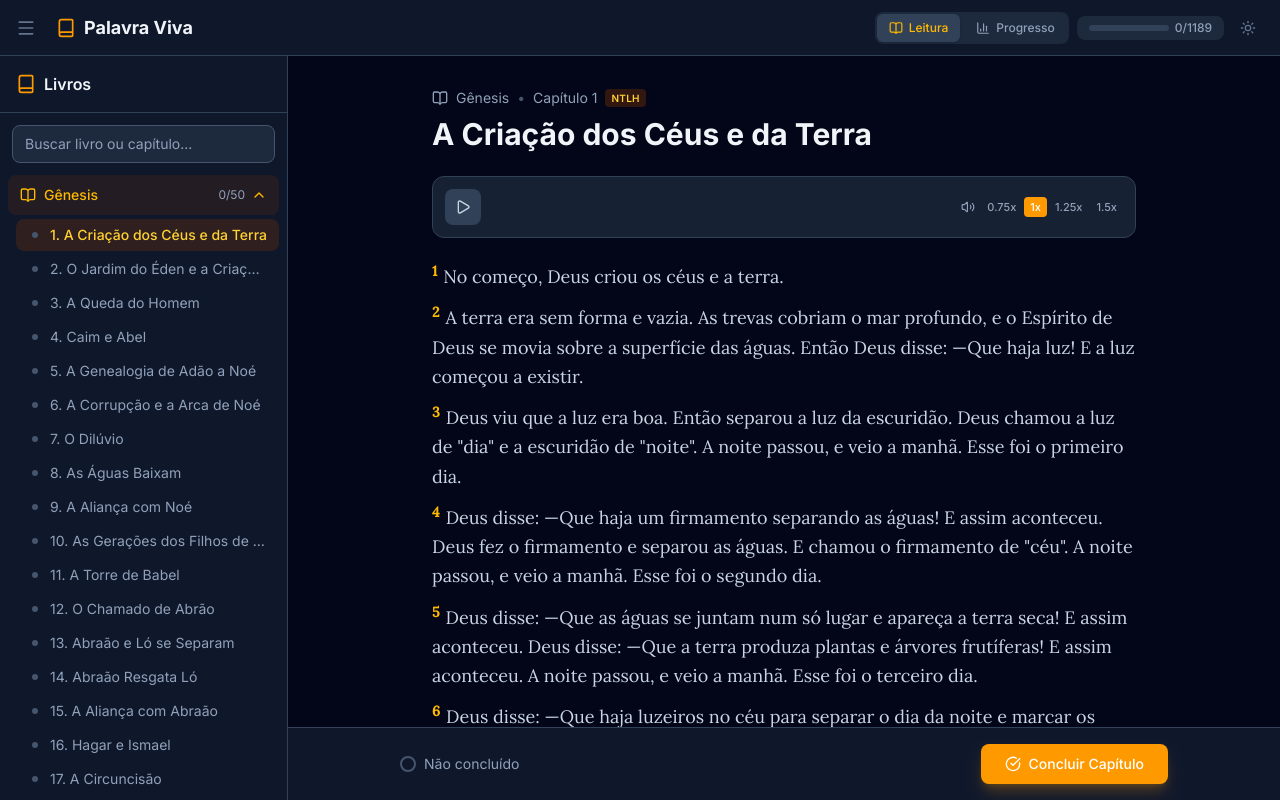
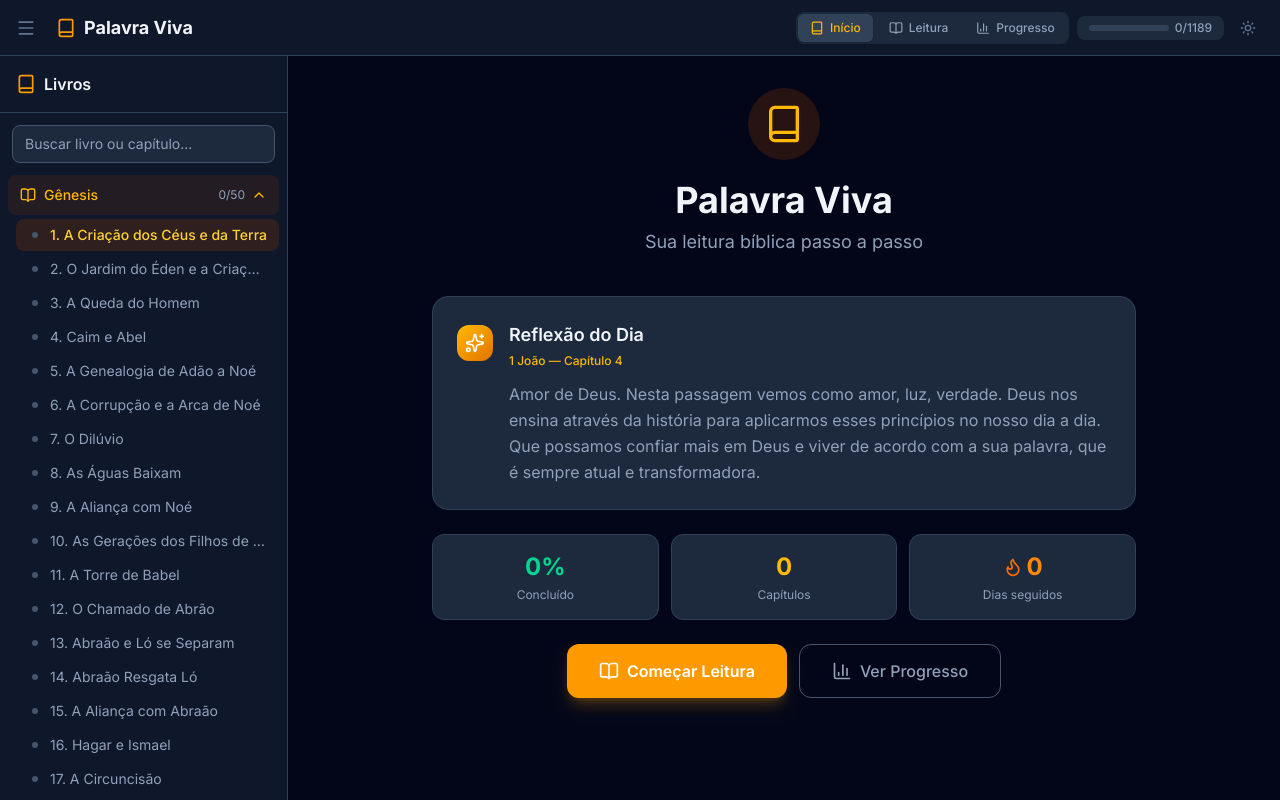
Before and after one commit to amplitudemodulada/biblia-itej, a React (Vite) app: page / in a window 1280 px wide. Built offline with nearby package versions, Linux system fonts and the light colour scheme.

Commit message:
Tela inicial (Home) com boas-vindas e reflexão do dia

```diff
--- a/src/App.jsx
+++ b/src/App.jsx
@@ -129,6 +129,136 @@ function Sidebar({ books, currentBookId, currentChapterIdx, progress, onSelectCh
         </div>
       </aside>
     </>
+  )
+}
+
+function Home({ progress, onStartReading, onShowDashboard }) {
+  const dailyReflection = useMemo(() => {
+    const today = new Date().toISOString().split('T')[0]
+    let hash = 0
+    for (let i = 0; i < today.length; i++) { hash = ((hash << 5) - hash) + today.charCodeAt(i); hash |= 0 }
+    const idx = Math.abs(hash) % 1189
+    let counter = 0
+    for (const book of BIBLE_DATA) {
+      for (const ch of book.chapters) {
+        if (counter === idx) {
+          return { book: book.name, chapter: ch.number, title: ch.title, text: ch.reflection }
+        }
+        counter++
+      }
+    }
+    return { book: '', chapter: 1, title: '', text: 'Que a paz de Deus esteja com você hoje. Leia a Bíblia e medite na sua palavra.' }
+  }, [])
+
+  const stats = useMemo(() => {
+    let completed = 0
+    let total = 0
+    BIBLE_DATA.forEach(book => {
+      book.chapters.forEach(ch => {
+        total++
+        if (progress.completed[`${book.id}-${ch.number}`]) completed++
+      })
+    })
+    return { completed, total, pct: total > 0 ? Math.round((completed / total) * 100) : 0 }
+  }, [progress])
+
+  const streak = useMemo(() => {
+    const dates = Object.values(progress.completed || {}).filter(v => typeof v === 'string').map(v => v.split('T')[0])
+    if (dates.length === 0) return 0
+    const unique = [...new Set(dates)].sort().reverse()
+    const today = new Date().toISOString().split('T')[0]
+    const yesterday = new Date(Date.now() - 86400000).toISOString().split('T')[0]
+    if (unique[0] !== today && unique[0] !== yesterday) return 0
+    let count = 1
+    let expected = new Date(unique[0])
+    for (let i = 1; i < unique.length; i++) {
+      expected.setDate(expected.getDate() - 1)
+      if (unique[i] === expected.toISOString().split('T')[0]) count++
+      else break
+    }
+    return count
+  }, [progress])
+
+  const lastRead = useMemo(() => {
+    const entries = Object.entries(progress.completed || {})
+    if (entries.length === 0) return null
+    const sorted = entries.sort((a, b) => new Date(b[1]) - new Date(a[1]))
+    const [key] = sorted[0]
+    const parts = key.split('-')
+    const bookId = parts.slice(0, -1).join('-')
+    const chNum = parseInt(parts[parts.length - 1])
+    const book = BIBLE_DATA.find(b => b.id === bookId)
+    return book ? { book: book.name, chapter: chNum } : null
+  }, [progress])
+
+  return (
+    <div className="flex-1 overflow-y-auto">
+      <div className="max-w-3xl mx-auto px-4 sm:px-6 lg:px-8 py-8 animate-fade-in">
+        <div className="text-center mb-10">
+          <div className="p-4 rounded-full bg-amber-100 dark:bg-amber-900/30 mx-auto mb-5 w-fit">
+            <Book className="w-10 h-10 text-amber-600 dark:text-amber-400" />
+          </div>
+          <h1 className="text-3xl sm:text-4xl font-bold text-slate-800 dark:text-slate-100 mb-2">Palavra Viva</h1>
+          <p className="text-slate-500 dark:text-slate-400 text-lg">Sua leitura bíblica passo a passo</p>
+        </div>
+
+        <div className="bg-white dark:bg-slate-800 rounded-2xl border border-slate-200 dark:border-slate-700 p-6 mb-6">
+          <div className="flex items-start gap-4">
+            <div className="p-2 rounded-xl bg-gradient-to-br from-amber-400 to-amber-600 shrink-0 mt-1">
+              <Sparkles className="w-5 h-5 text-white" />
+            </div>
+            <div>
+              <h2 className="text-lg font-semibold text-slate-800 dark:text-slate-100 mb-1">Reflexão do Dia</h2>
+              <p className="text-xs text-amber-600 dark:text-amber-400 font-medium mb-3">{dailyReflection.book} — Capítulo {dailyReflection.chapter}</p>
+              <p className="text-slate-600 dark:text-slate-400 leading-relaxed">{dailyReflection.text}</p>
+            </div>
+          </div>
+        </div>
+
+        <div className="grid grid-cols-3 gap-3 mb-6">
+          <div className="bg-white dark:bg-slate-800 rounded-xl border border-slate-200 dark:border-slate-700 p-4 text-center">
+            <div className="text-2xl font-bold text-emerald-600 dark:text-emerald-400">{stats.pct}%</div>
+            <div className="text-xs text-slate-500 dark:text-slate-400 mt-1">Concluído</div>
+          </div>
+          <div className="bg-white dark:bg-slate-800 rounded-xl border border-slate-200 dark:border-slate-700 p-4 text-center">
+            <div className="text-2xl font-bold text-amber-600 dark:text-amber-400">{stats.completed}</div>
+            <div className="text-xs text-slate-500 dark:text-slate-400 mt-1">Capítulos</div>
+          </div>
+          <div className="bg-white dark:bg-slate-800 rounded-xl border border-slate-200 dark:border-slate-700 p-4 text-center">
+            <div className="flex items-center justify-center gap-1">
+              <Flame className="w-5 h-5 text-orange-500" />
+              <span className="text-2xl font-bold text-orange-600 dark:text-orange-400">{streak}</span>
+            </div>
+            <div className="text-xs text-slate-500 dark:text-slate-400 mt-1">Dias seguidos</div>
+          </div>
+        </div>
+
+        {lastRead && (
+          <div className="text-center mb-6">
+            <p className="text-sm text-slate-500 dark:text-slate-400">
+              Última leitura: <span className="font-medium text-slate-700 dark:text-slate-300">{lastRead.book} {lastRead.chapter}</span>
+            </p>
+          </div>
+        )}
+
+        <div className="flex flex-col sm:flex-row gap-3 justify-center">
+          <button
+            onClick={onStartReading}
+            className="inline-flex items-center justify-center gap-2 px-8 py-3.5 rounded-xl bg-amber-500 hover:bg-amber-600 text-white font-semibold shadow-lg shadow-amber-500/25 hover:shadow-amber-500/40 transition-all active:scale-[0.98]"
+          >
+            <BookOpen className="w-5 h-5" />
+            Começar Leitura
+          </button>
+          <button
+            onClick={onShowDashboard}
+            className="inline-flex items-center justify-center gap-2 px-8 py-3.5 rounded-xl border border-slate-200 dark:border-slate-600 text-slate-600 dark:text-slate-400 hover:bg-slate-50 dark:hover:bg-slate-800 font-medium transition-all"
+          >
+            <BarChart3 className="w-5 h-5" />
+            Ver Progresso
+          </button>
+        </div>
+      </div>
+    </div>
   )
 }
 
@@ -667,7 +797,7 @@ function ReadingView({ chapter, bookId, bookName, progress, onComplete, onQuizAn
 function App() {
   const [theme, setTheme] = useState(loadTheme)
   const [sidebarOpen, setSidebarOpen] = useState(false)
-  const [activeSection, setActiveSection] = useState('reading')
+  const [activeSection, setActiveSection] = useState('home')
   const [progress, setProgress] = useState(loadProgress)
   const [currentBookId, setCurrentBookId] = useState('genesis')
   const [currentChapterIdx, setCurrentChapterIdx] = useState(0)
@@ -783,6 +913,13 @@ function App() {
         <div className="flex items-center gap-2">
           <div className="hidden sm:flex items-center gap-1 bg-slate-100 dark:bg-slate-800 rounded-lg p-0.5">
             <button
+              onClick={() => setActiveSection('home')}
+              className={`flex items-center gap-1.5 px-3 py-1.5 rounded-md text-xs font-medium transition-colors ${activeSection === 'home' ? 'bg-white dark:bg-slate-700 text-amber-700 dark:text-amber-400 shadow-sm' : 'text-slate-500 dark:text-slate-400 hover:text-slate-700 dark:hover:text-slate-300'}`}
+            >
+              <Book className="w-3.5 h-3.5" />
+              Início
+            </button>
+            <button
               onClick={() => setActiveSection('reading')}
               className={`flex items-center gap-1.5 px-3 py-1.5 rounded-md text-xs font-medium transition-colors ${activeSection === 'reading' ? 'bg-white dark:bg-slate-700 text-amber-700 dark:text-amber-400 shadow-sm' : 'text-slate-500 dark:text-slate-400 hover:text-slate-700 dark:hover:text-slate-300'}`}
             >
@@ -842,7 +979,13 @@ function App() {
         />
 
         <main className="flex-1 flex flex-col overflow-hidden">
-          {activeSection === 'dashboard' ? (
+          {activeSection === 'home' ? (
+            <Home
+              progress={progress}
+              onStartReading={() => { if (!currentChapter) handleSelectChapter(currentBookId, 0); setActiveSection('reading') }}
+              onShowDashboard={() => setActiveSection('dashboard')}
+            />
+          ) : activeSection === 'dashboard' ? (
             <div className="flex-1 overflow-y-auto">
               <div className="max-w-3xl mx-auto px-4 sm:px-6 lg:px-8 py-8">
                 <Dashboard progress={progress} />
```
